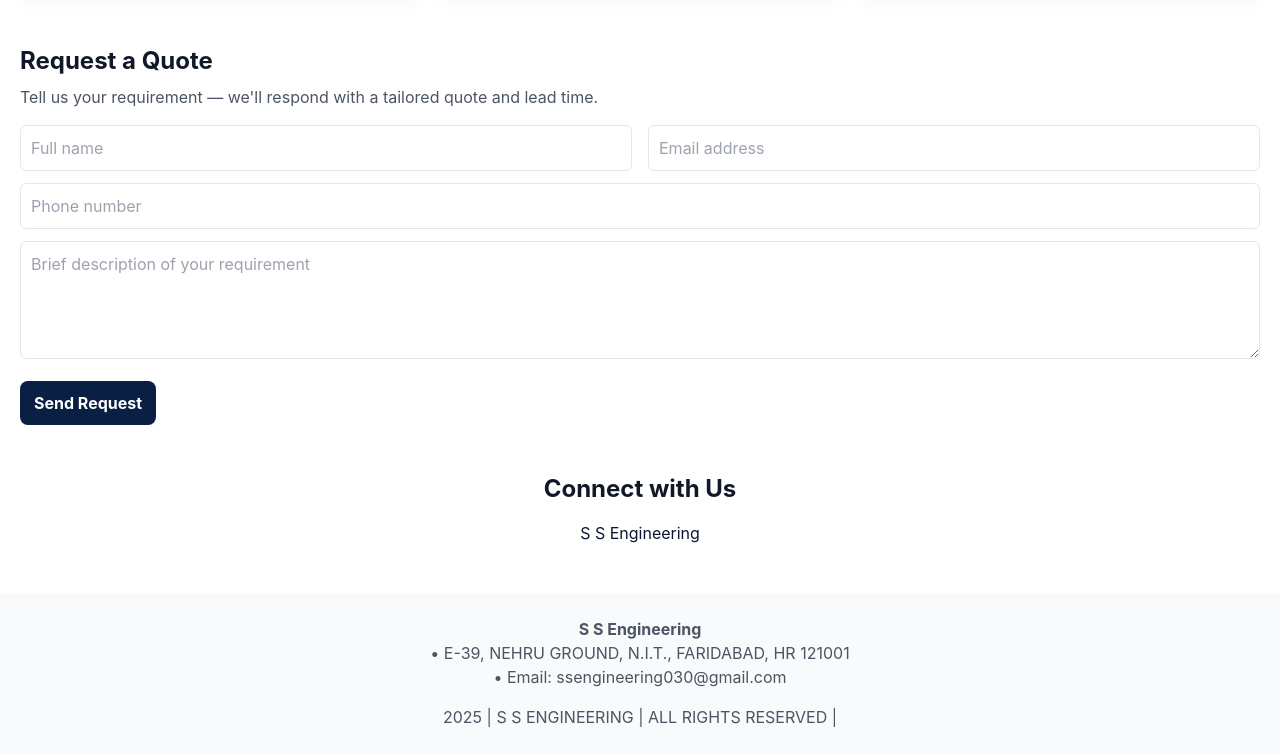
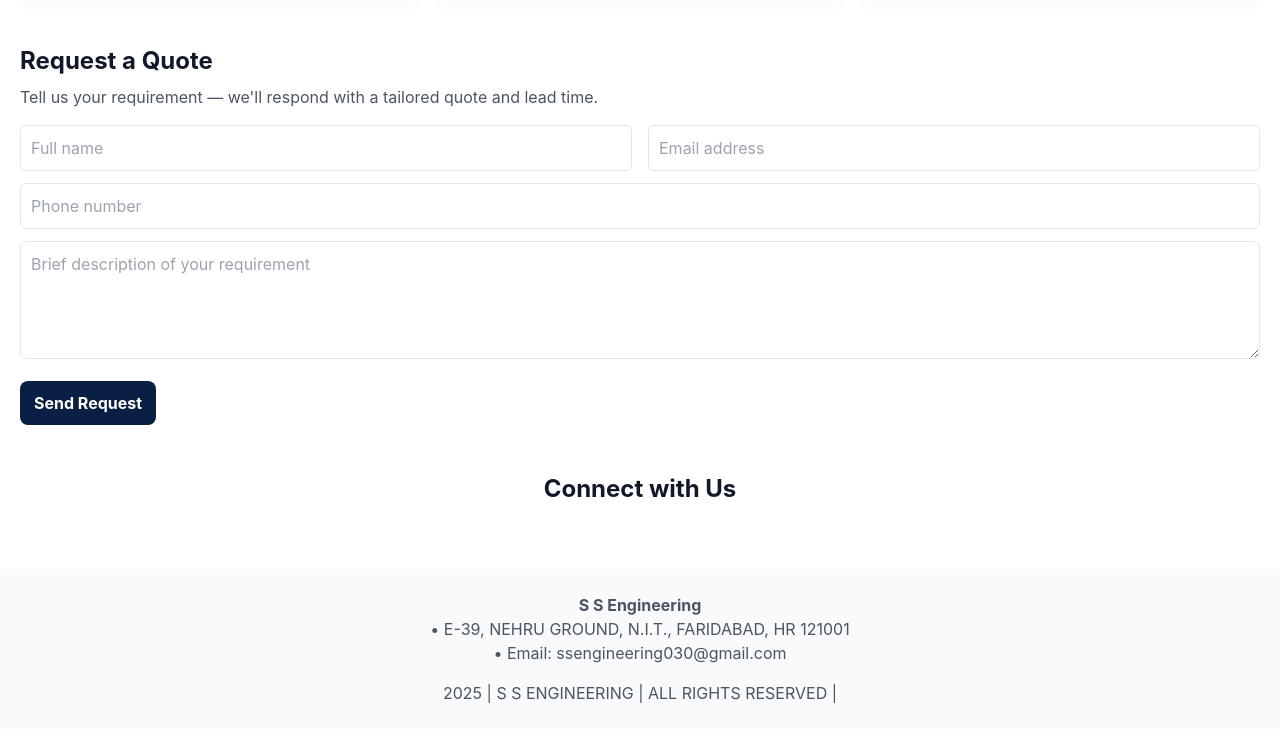
Before and after one commit to ss-engineering/ss-engineering, a plain HTML site: page index.html in a window 1280 px wide. Shown: the part 2039-2792 px from the top of the page. After the commit the page ends 2768 px from the top, so only its background shows below. Drawn offline with nearby package versions, Linux system fonts and the light colour scheme.

Commit message:
Update index.html

```diff
--- a/index.html
+++ b/index.html
@@ -255,7 +255,6 @@
       data-version="v1">
       <a class="badge-base__link LI-simple-link"
          href="https://in.linkedin.com/in/s-s-engineering-334089399?trk=profile-badge">
-         S S Engineering
       </a>
     </div>
   </div>
```
